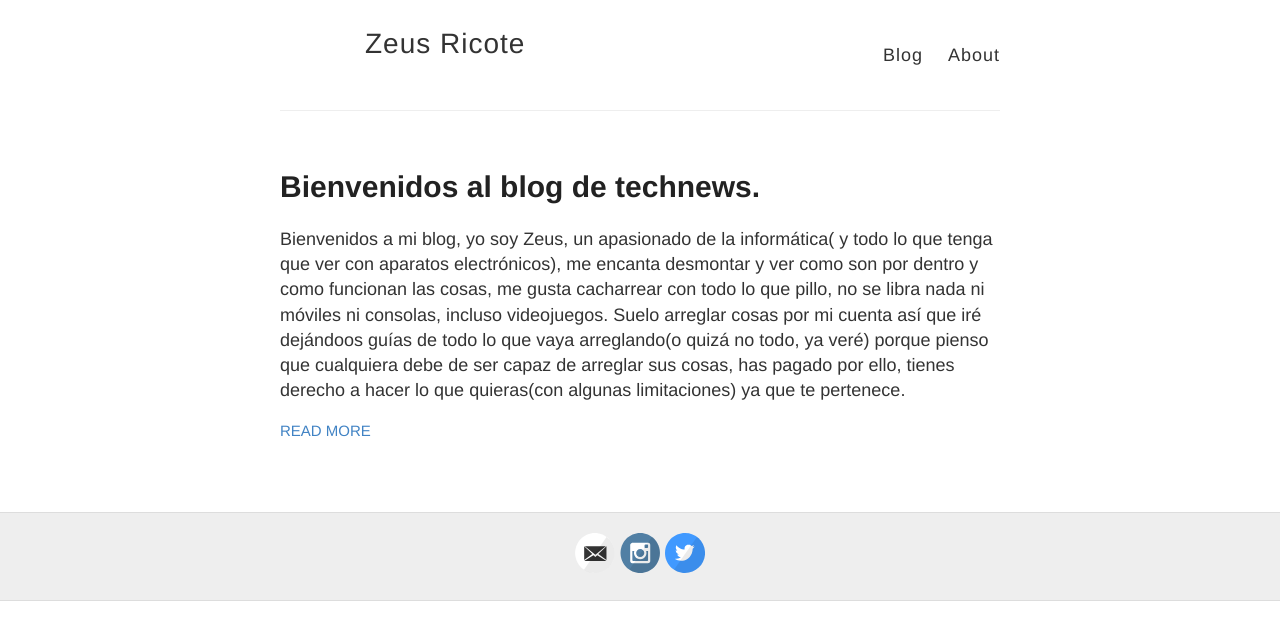
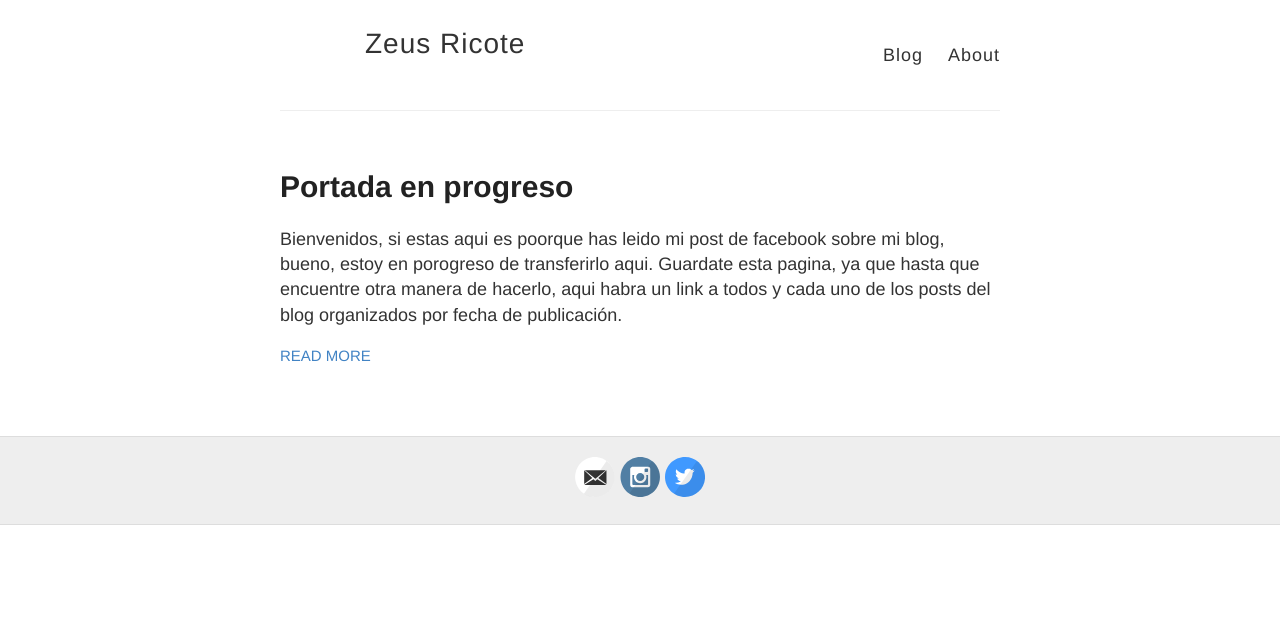
Before and after one commit to zeusricote/zeusricote.github.io, a Jekyll site: the page built from index.html, in a window 1280 px wide. Shown: the top 640 px of the page. Built offline with Jekyll 4.4.1, drawn with Linux system fonts in a browser that asks for light colours.

Commit message:
Update 2021-09-24-bienvenidos-al-blog-de-technews.md

```diff
--- a/_posts/2021-09-24-bienvenidos-al-blog-de-technews.md
+++ b/_posts/2021-09-24-bienvenidos-al-blog-de-technews.md
@@ -1,10 +1,8 @@
 ---
-title: 'Bienvenidos al blog de technews.'
+title: 'Portada en progreso'
 date: 2021-02-12T00:27:00.003-08:00
 draft: false
 url: /2021/02/bienvenidos-al-blog-de-technews.html
 ---
 
-Bienvenidos a mi blog, yo soy Zeus, un apasionado de la informática( y todo lo que tenga que ver con aparatos electrónicos), me encanta desmontar y ver como son por dentro y como funcionan las cosas, me gusta cacharrear con todo lo que pillo, no se libra nada ni móviles ni consolas, incluso videojuegos. Suelo arreglar cosas por mi cuenta así que iré dejándoos guías de todo lo que vaya arreglando(o quizá no todo, ya veré) porque pienso que cualquiera debe de ser capaz de arreglar sus cosas, has pagado por ello, tienes derecho a hacer lo que quieras(con algunas limitaciones) ya que te pertenece.
-
-![Welcome composition background in different languages](https://img.freepik.com/free-vector/welcome-composition-background-different-languages_23-2147863343.jpg?size=338&ext=jpg&ga=GA1.2.1461594091.1613118316)
+Bienvenidos, si estas aqui es poorque has leido mi post de facebook sobre mi blog, bueno, estoy en porogreso de transferirlo aqui. Guardate esta pagina, ya que hasta que encuentre otra manera de hacerlo, aqui habra un link a todos y cada uno de los posts del blog organizados por fecha de publicación.
```
